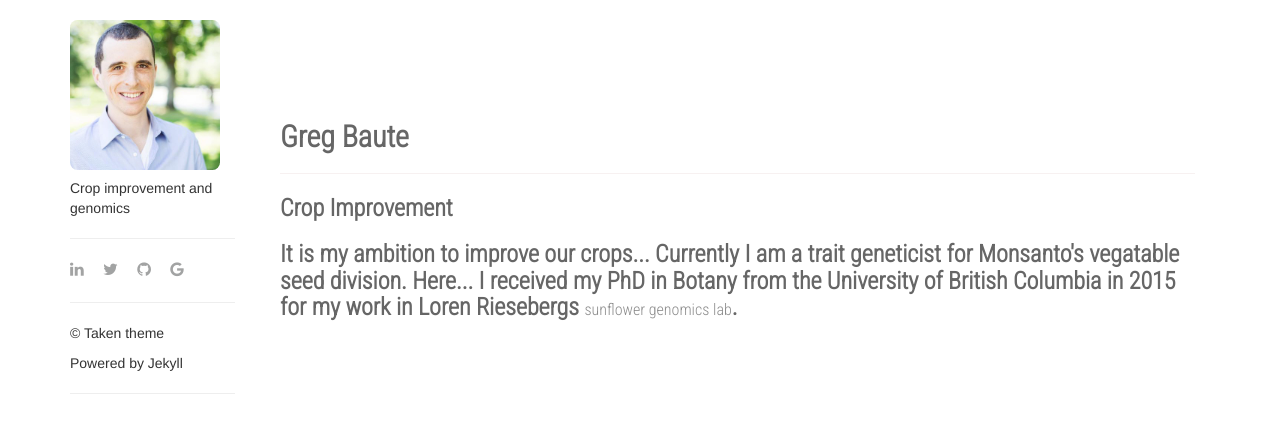
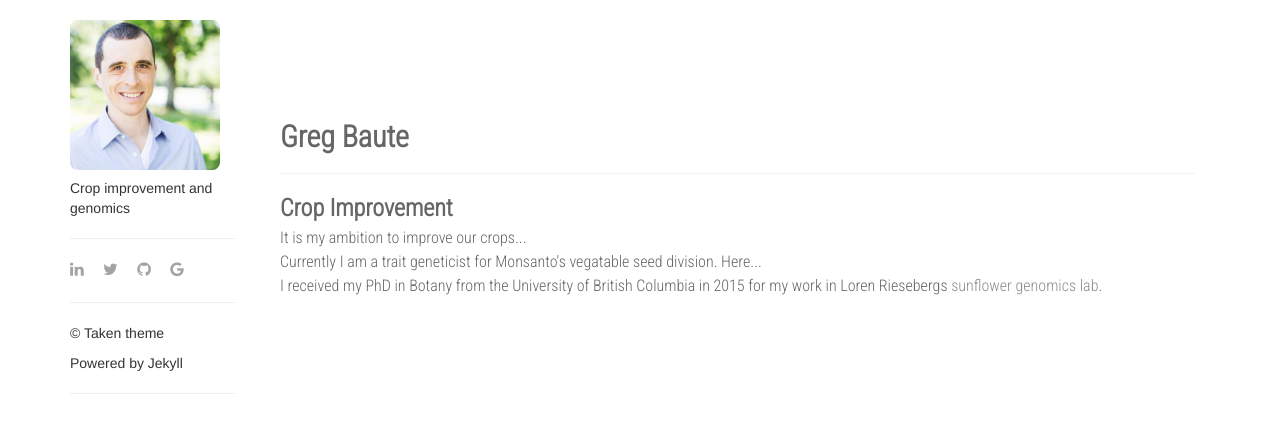
Before and after one commit to gbaute/gbaute.github.io, a Jekyll site: the page built from index.html, in a window 1280 px wide. Shown: the top 433 px of the page. Built offline with Jekyll 4.4.1, drawn with Linux system fonts in a browser that asks for light colours; nearby versions of some CDN libraries.

Commit message:
modifing to my info

```diff
--- a/index.html
+++ b/index.html
@@ -9,10 +9,10 @@ layout: default
 
   <hr>
 
-  <h3>Crop Improvement<h3>
-  It is my ambition to improve our crops...
+  <h3>Crop Improvement</h3>
+  It is my ambition to improve our crops... <br>
 
-  Currently I am a trait geneticist for Monsanto's vegatable seed division. Here...
+  Currently I am a trait geneticist for Monsanto's vegatable seed division. Here...<br>
 
   I received my PhD in Botany from the University of British Columbia in 2015 for my work in Loren Riesebergs <a href="http://rieseberglab.botany.ubc.ca">sunflower genomics lab</a>.
 
```
